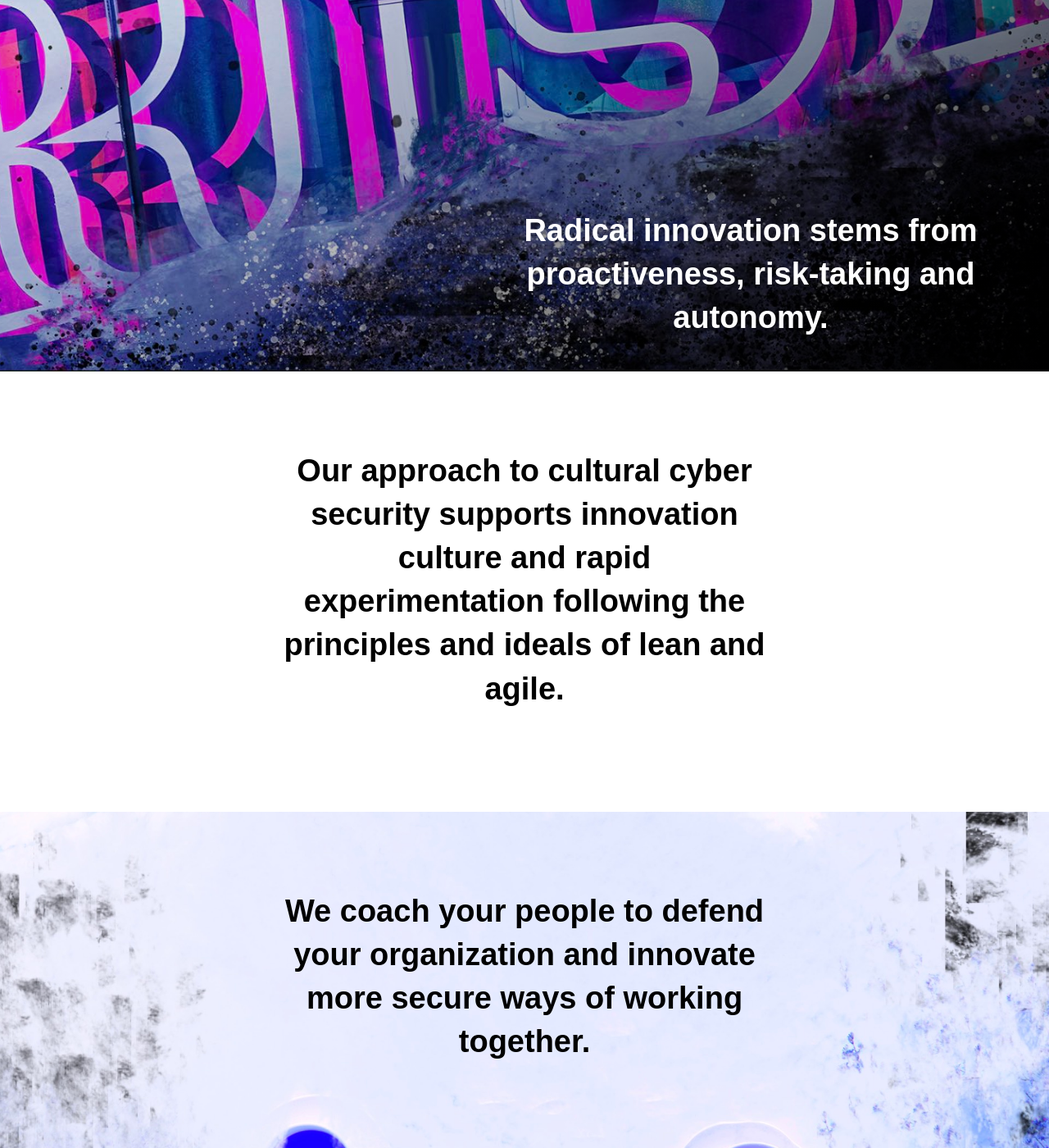
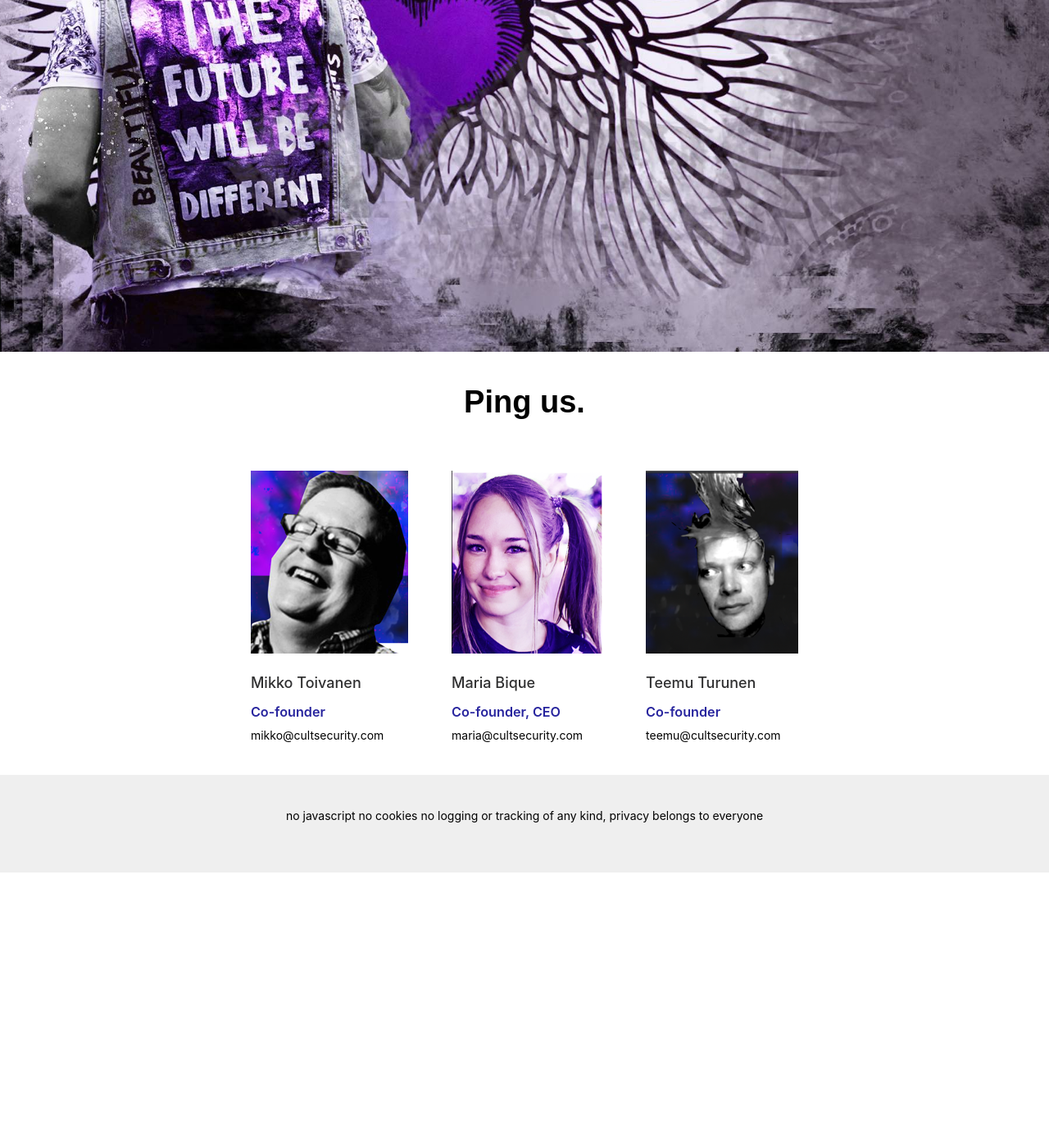
Before and after one commit to cultsecurity/cultsecurity.github.io, a Jekyll site: the page built from privacy/index.html, in a window 1280 px wide and 1400 px high, scrolled down 2330 px. Shown: the whole window at 82% size. Built offline with Jekyll 4.4.1, drawn with Linux system fonts in a browser that asks for light colours; after the commit the page ends 3394 px from its top, so only the background shows below that; some of the changed text lies outside the part shown.

Commit message:
Placeholder still

```diff
--- a/privacy/index.html
+++ b/privacy/index.html
@@ -15,115 +15,12 @@ custom_js:
   </div>
 </section>
 
-<section class="cultbox white">
-  <div class="container">
-    <div class="section-header">
-      <p><br/><br/><br/></p>
-      <p><br/><br/><br/></p>
-      <p class="shortphrase">
-        There is no greater opportunity to build cyber resilience than helping your organization make better decisions.
-      </p>
-      <p><br/><br/><br/><br/><br/><br/></p>
-      <p><br/><br/><br/><br/><br/><br/></p>
-      <p><br/><br/><br/><br/><br/><br/></p>
-      <p><br/><br/><br/><br/><br/><br/></p>
-    </div>
-  </div>
-</section>
-
 <section class="cultwhite">
   <div class="container">
     <div class="section-header">
       <p><br/><br/><br/></p>
       <p class="shortphrase">
         We are Cult Security, a cyber security agency based in Helsinki, Finland. We build resilient organizations.
-      </p>
-      <p><br/><br/><br/></p>
-    </div>
-  </div>
-</section>
-
-<section class="riskbox white">
-  <div class="container">
-    <div class="section-header" style="float:right;">
-      <p><br/><br/><br/><br/><br/><br/></p>
-      <p><br/><br/><br/><br/><br/><br/></p>
-      <p><br/><br/><br/><br/><br/><br/></p>
-      <p><br/><br/><br/><br/><br/><br/></p>
-      <p class="shortphrase">
-      </p>
-      <p><br/><br/><br/></p>
-      <p class="shortphrase" style="float:right;">
-         Radical innovation stems from proactiveness, risk-taking and autonomy.
-      </p>
-    </div>
-  </div>
-</section>
-
-<section class="cultwhite">
-  <div class="container">
-    <div class="section-header">
-      <p><br/><br/><br/></p>
-      <p class="shortphrase">
-        Our approach to cultural cyber security supports innovation culture and rapid experimentation following the principles and ideals of lean and agile.
-      </p>
-      <p><br/><br/><br/></p>
-    </div>
-  </div>
-</section>
-
-<section class="mentorbox black">
-  <div class="container">
-    <div class="section-header">
-      <p><br/><br/><br/></p>
-      <p class="shortphrase">
-        We coach your people to defend your organization and innovate more secure ways of working together.
-      </p>
-      <p><br/><br/><br/></p>
-      <p><br/><br/><br/></p>
-      <p><br/><br/><br/></p>
-      <p><br/><br/><br/></p>
-    </div>
-  </div>
-</section>
-
-<section class="cultwhite">
-  <div class="container">
-    <div class="section-header">
-      <p><br/><br/><br/></p>
-      <p class="shortphrase">
-        Great decisions happen when people are aware, empowered, enabled and encouraged by the organization.
-      </p>
-      <p><br/><br/><br/></p>
-    </div>
-  </div>
-</section>
-
-<section class="cakebox black">
-  <div class="container">
-    <div class="section-header">
-      <p><br/><br/><br/></p>
-      <p><br/><br/><br/></p>
-      <div class="cake-block">
-         <p class="shortphrase">Our recipe for cyber resilience</p>
-      </div>
-      <p><br/><br/><br/></p>
-      <p class="shortphrase">COURAGE</p>
-      <p class="shortphrase">ABILITY</p>
-      <p class="shortphrase">KNOWLEDGE</p>
-      <p class="shortphrase">EMPOWERMENT</p>
-      <p><br/><br/><br/></p>
-      <p><br/><br/><br/></p>
-    </div>
-  </div>
-</section>
-
-<section class="cultwhite">
-  <div class="container">
-    <div class="section-header">
-      <p><br/><br/><br/></p>
-      <p class="shortphrase">
-        We have a box full of tools to achieve cultural cyber resilience without sacrificing innovativeness.
       </p>
       <p><br/><br/><br/></p>
     </div>
```
